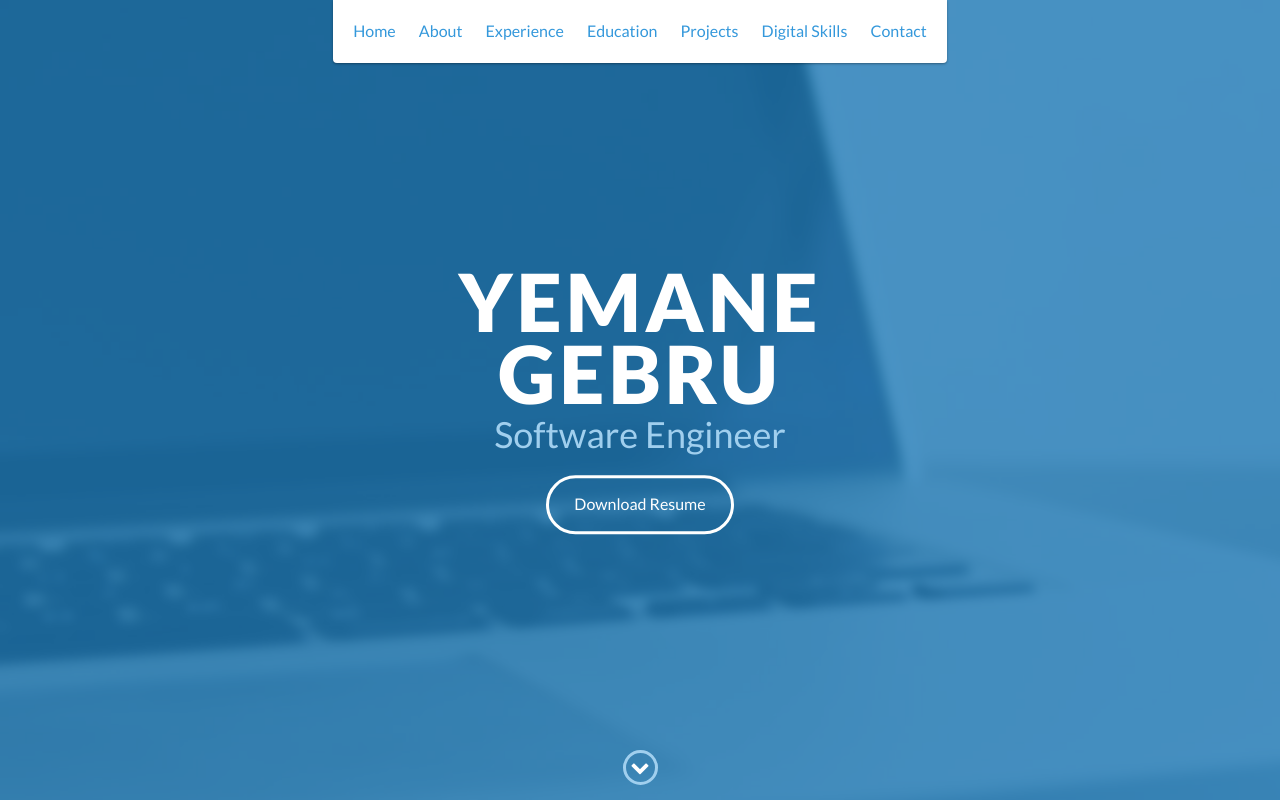
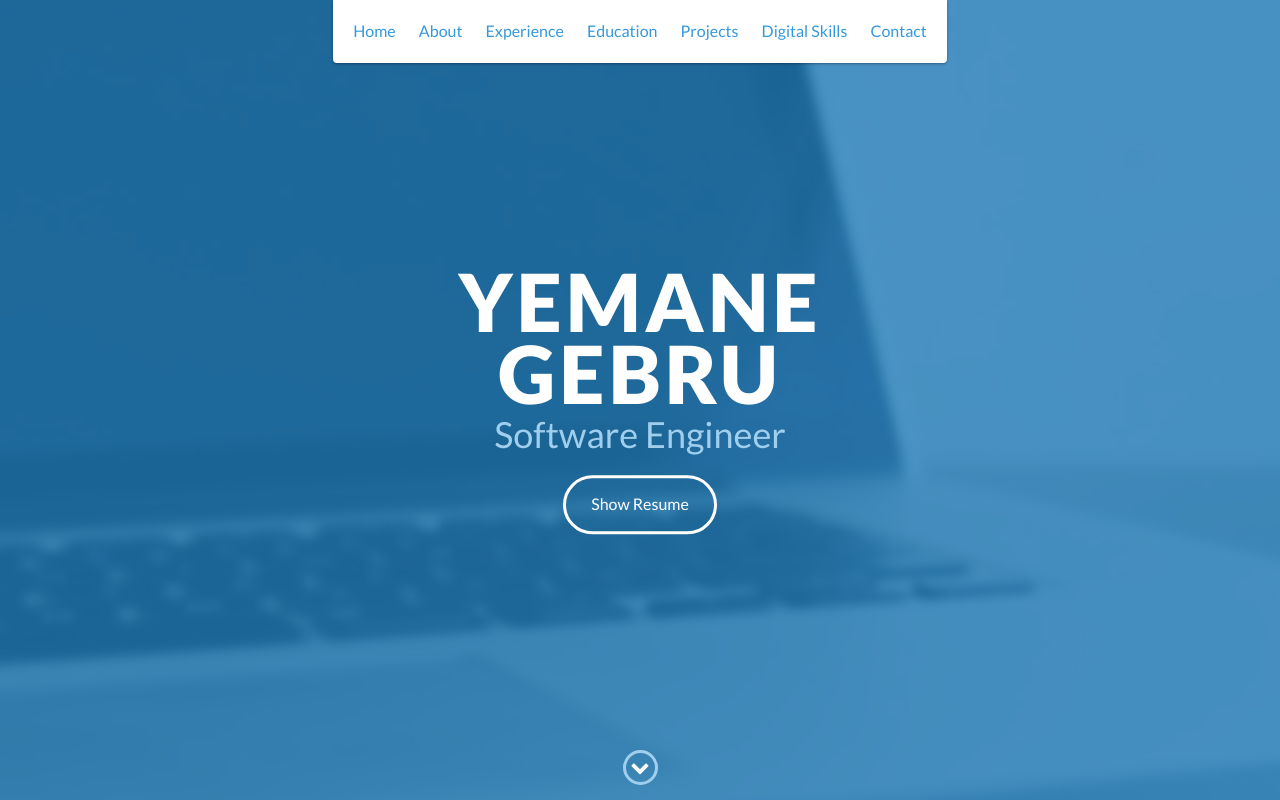
Before and after one commit to Yemane14/YemanePortofilio, a plain HTML site: page index.html in a window 1280 px wide. Shown: the top 800 px of the page. Drawn offline with nearby package versions, Linux system fonts and the light colour scheme.

Commit message:
initial commit

```diff
--- a/index.html
+++ b/index.html
@@ -53,7 +53,8 @@
         <div id="lead-content">
             <h1>Yemane Gebru</h1>
             <h2>Software Engineer</h2>
-            <a href="Gebru.Yemane11.cv.pdf" target="_blank" class="btn-rounded-white">Download Resume</a>
+            <a href="" class="btn-rounded-white">Show Resume</a>
+            <!-- <a href="Gebru.Yemane.cv.pdf" target="_blank" class="btn-rounded-white">Download Resume</a> -->
         </div>
         <!-- End #lead-content -->
 
```
